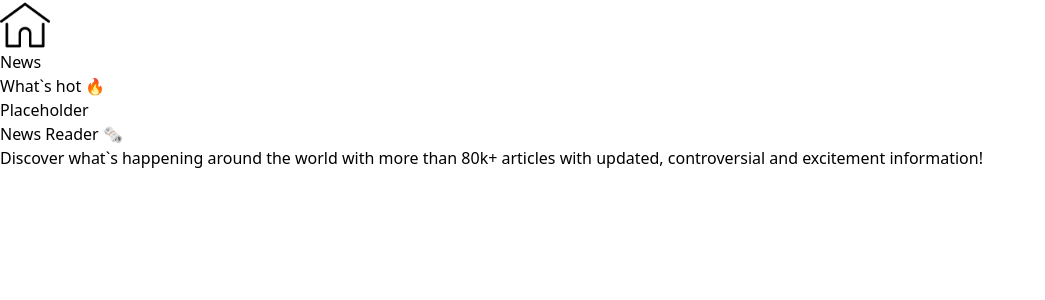
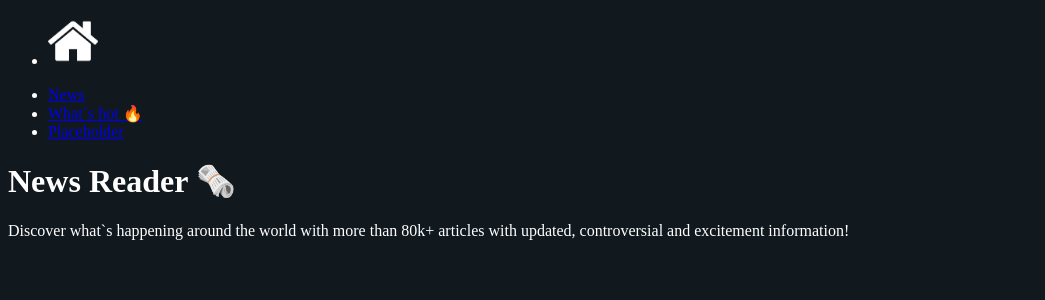
Before and after one commit to yangenmanuel/news-app, a Next.js app: page / in a window 1280 px wide. Shown: the top 300 px of the page, without its empty margins (0-1045 px from the left). Built offline with nearby package versions, Linux system fonts and the light colour scheme.

Commit message:
Removed TailwindCSS

```diff
--- a/components/NavBar.jsx
+++ b/components/NavBar.jsx
@@ -4,7 +4,7 @@ import Link from 'next/link'
 export default function NavBar() {
   return (
     <>
-      <nav>
+      <nav className=''>
         <ul>
           <li>
             <strong>
@@ -12,7 +12,7 @@ export default function NavBar() {
             </strong>
           </li>
         </ul>
-        <ul>
+        <ul className=''>
           <li>
             <Link href='/news'>News</Link>
           </li>
--- a/package.json
+++ b/package.json
@@ -15,10 +15,5 @@
     "next": "13.1.1",
     "react": "18.2.0",
     "react-dom": "18.2.0"
-  },
-  "devDependencies": {
-    "autoprefixer": "^10.4.13",
-    "postcss": "^8.4.21",
-    "tailwindcss": "^3.2.4"
   }
 }
--- a/pages/index.jsx
+++ b/pages/index.jsx
@@ -1,7 +1,7 @@
 export default function Home() {
   return (
     <>
-      <main className='container'>
+      <main className=''>
         <div>
           <h1 className=''>News Reader 🗞️</h1>
           <p>
--- a/postcss.config.js
+++ /dev/null
@@ -1,6 +0,0 @@
-module.exports = {
-  plugins: {
-    tailwindcss: {},
-    autoprefixer: {},
-  },
-}
--- a/styles/globals.css
+++ b/styles/globals.css
@@ -1,3 +1,8 @@
 @tailwind base;
 @tailwind components;
 @tailwind utilities;
+
+html, body {
+  background: #11191F;
+  color: #fff;
+}
--- a/tailwind.config.js
+++ /dev/null
@@ -1,11 +0,0 @@
-/** @type {import('tailwindcss').Config} */
-module.exports = {
-  content: [
-    "./pages/**/*.{js,ts,jsx,tsx}",
-    "./components/**/*.{js,ts,jsx,tsx}",
-  ],
-  theme: {
-    extend: {},
-  },
-  plugins: [],
-}
```
Also changed, not shown: public/home.png, 1 other file (tests, documents, lock files or other folders).
